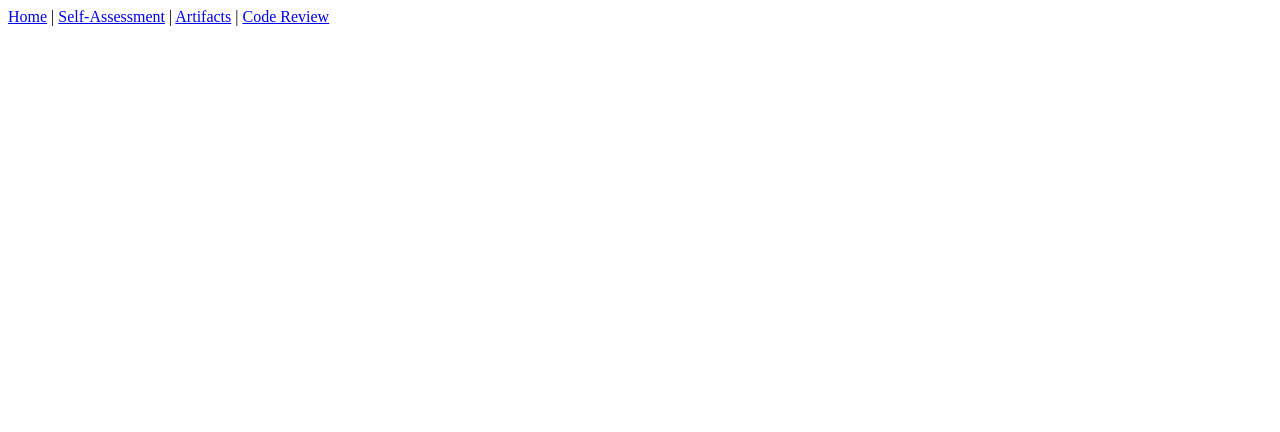
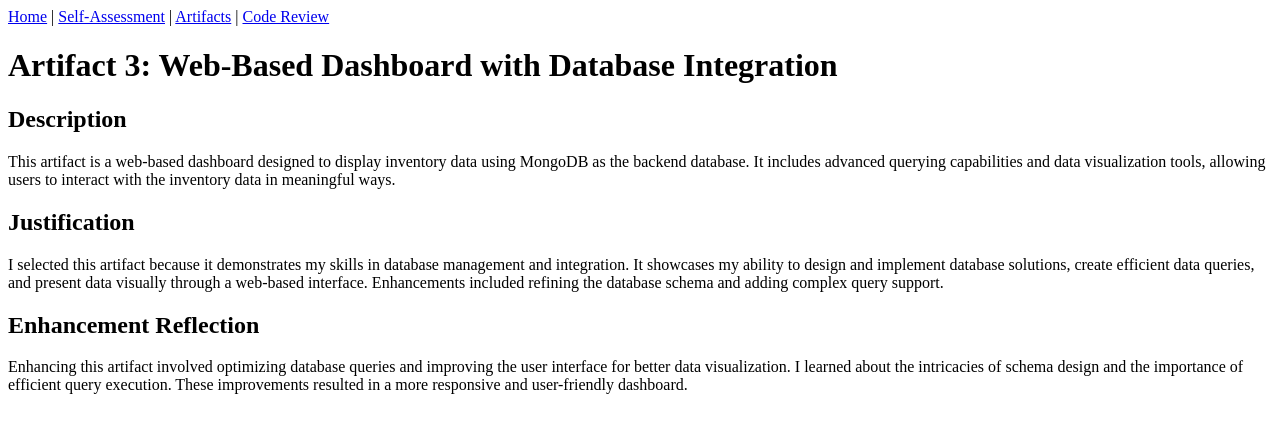
Before and after one commit to MadiFleitas/SNHU-ePortfolio, a plain HTML site: page artifact3.html in a window 1280 px wide. Drawn offline with Linux system fonts and the light colour scheme.

Commit message:
Update artifact3.html

```diff
--- a/artifact3.html
+++ b/artifact3.html
@@ -1,6 +1,28 @@
+<!DOCTYPE html>
+<html lang="en">
+<head>
+    <meta charset="UTF-8">
+    <meta name="viewport" content="width=device-width, initial-scale=1.0">
+    <title>Artifact 3: Web-Based Dashboard with Database Integration</title>
+    <link rel="stylesheet" href="styles.css">
+</head>
+<body>
+    <header>
         <nav>
             <a href="index.html">Home</a> |
             <a href="self-assessment.html">Self-Assessment</a> |
             <a href="artifacts.html">Artifacts</a> |
             <a href="code-review.html">Code Review</a>
         </nav>
+    </header>
+    <main>
+        <h1>Artifact 3: Web-Based Dashboard with Database Integration</h1>
+        <h2>Description</h2>
+        <p>This artifact is a web-based dashboard designed to display inventory data using MongoDB as the backend database. It includes advanced querying capabilities and data visualization tools, allowing users to interact with the inventory data in meaningful ways.</p>
+        <h2>Justification</h2>
+        <p>I selected this artifact because it demonstrates my skills in database management and integration. It showcases my ability to design and implement database solutions, create efficient data queries, and present data visually through a web-based interface. Enhancements included refining the database schema and adding complex query support.</p>
+        <h2>Enhancement Reflection</h2>
+        <p>Enhancing this artifact involved optimizing database queries and improving the user interface for better data visualization. I learned about the intricacies of schema design and the importance of efficient query execution. These improvements resulted in a more responsive and user-friendly dashboard.</p>
+    </main>
+</body>
+</html>
```
Lines whose indentation alone changed are shown as unchanged.
